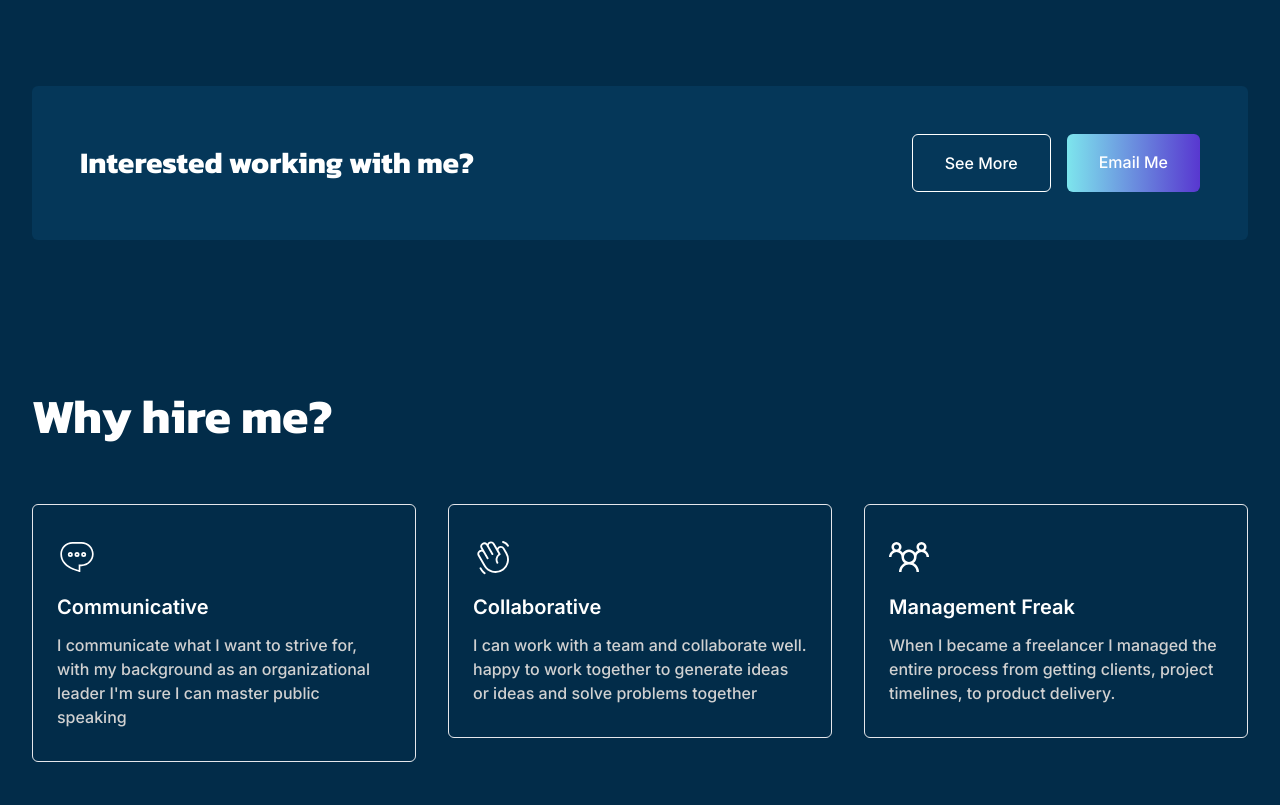
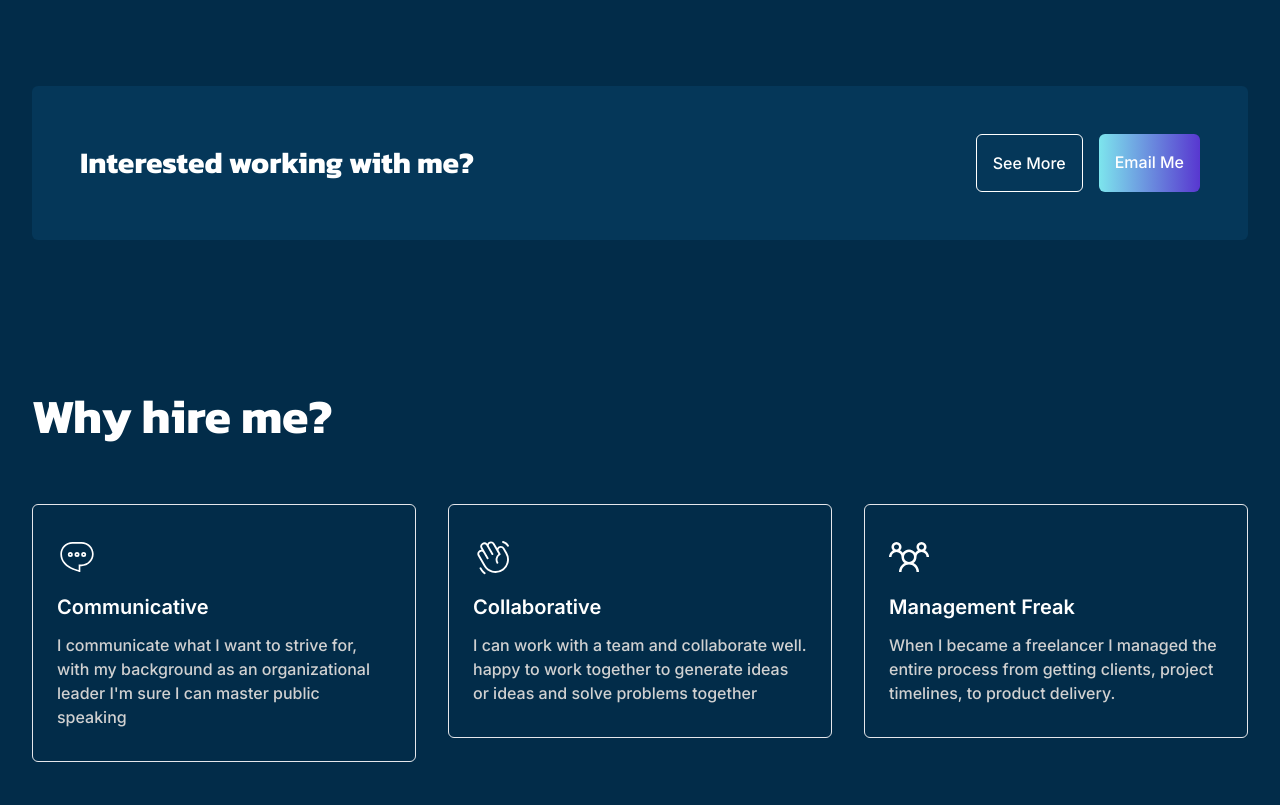
Before and after one commit to andiburhanuddin/andiburhanuddin.github.io, a website: page index.html in a window 1280 px wide. Shown: the part 2120-2925 px from the top of the page. Drawn offline with Linux system fonts and the light colour scheme.

Commit message:
update padding button & footer

```diff
--- a/index.html
+++ b/index.html
@@ -159,8 +159,8 @@
                <div class="flex flex-wrap items-center bg-third rounded-md overflow-hidden py-6 px-6 lg:p-12 lg:px-12 lg:w-full lg:justify-between">
                     <h2 class="block font-custom font-bold text-white text-2xl mb-6 lg:mb-0 lg:text-3xl lg:w-1/2">Interested working with me?</h2>
                     <div class="flex">
-                        <a href="https://dribbble.com/andibrhnddn7" target="_blank" class="text-base font-medium text-white border-white border py-4 px-8 rounded-md hover:shadow-lg hover:opacity-80 transition duration-300 ease-in-out">See More</a>
-                        <a href="mailto:andibrhnddn7@gmail.com" target="_blank" class="ml-4 text-base font-medium text-white bg-gradient-to-r from-primary to-ungu py-4 px-8 rounded-md hover:shadow-lg hover:opacity-80 transition duration-300 ease-in-out">Email Me</a>
+                        <a href="https://dribbble.com/andibrhnddn7" target="_blank" class="text-base font-medium text-white border-white border py-4 px-4 rounded-md hover:shadow-lg hover:opacity-80 transition duration-300 ease-in-out">See More</a>
+                        <a href="mailto:andibrhnddn7@gmail.com" target="_blank" class="ml-4 text-base font-medium text-white bg-gradient-to-r from-primary to-ungu py-4 px-4 rounded-md hover:shadow-lg hover:opacity-80 transition duration-300 ease-in-out">Email Me</a>
                     </div>
                </div>
             </div>
@@ -215,7 +215,7 @@
                 </div>
                 <div class="w-full px-4 md:w-1/2">
                     <div class="flex items-center lg:float-right">
-                        <a href="https://www.instagram.com/andibrhnddn/" target="_blank" class="ml-10">
+                        <a href="https://www.instagram.com/andibrhnddn/" target="_blank">
                             <img src="dist/img/instagram.svg" alt="instagram" width="40">
                         </a>
                         <a href="https://dribbble.com/andibrhnddn7" target="_blank" class="ml-6">
```
Also changed, not shown: dist/output.css.
